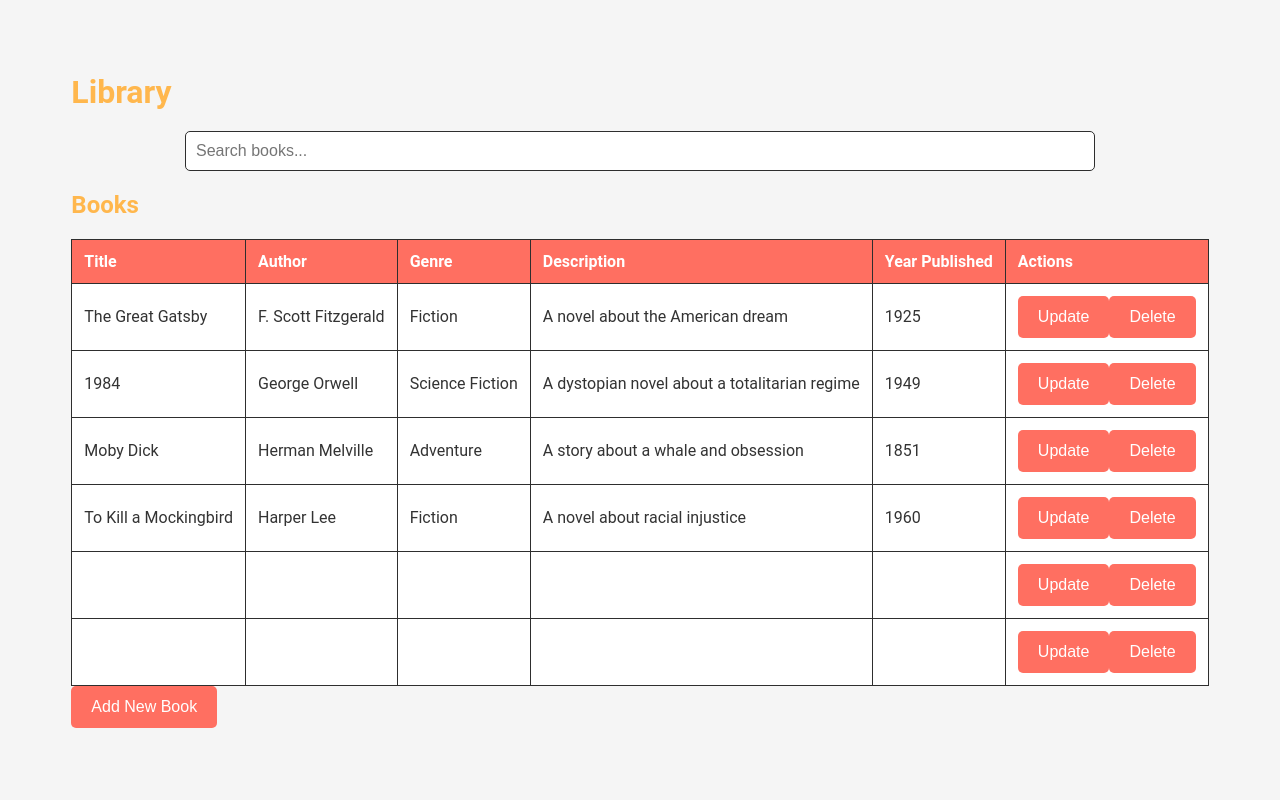
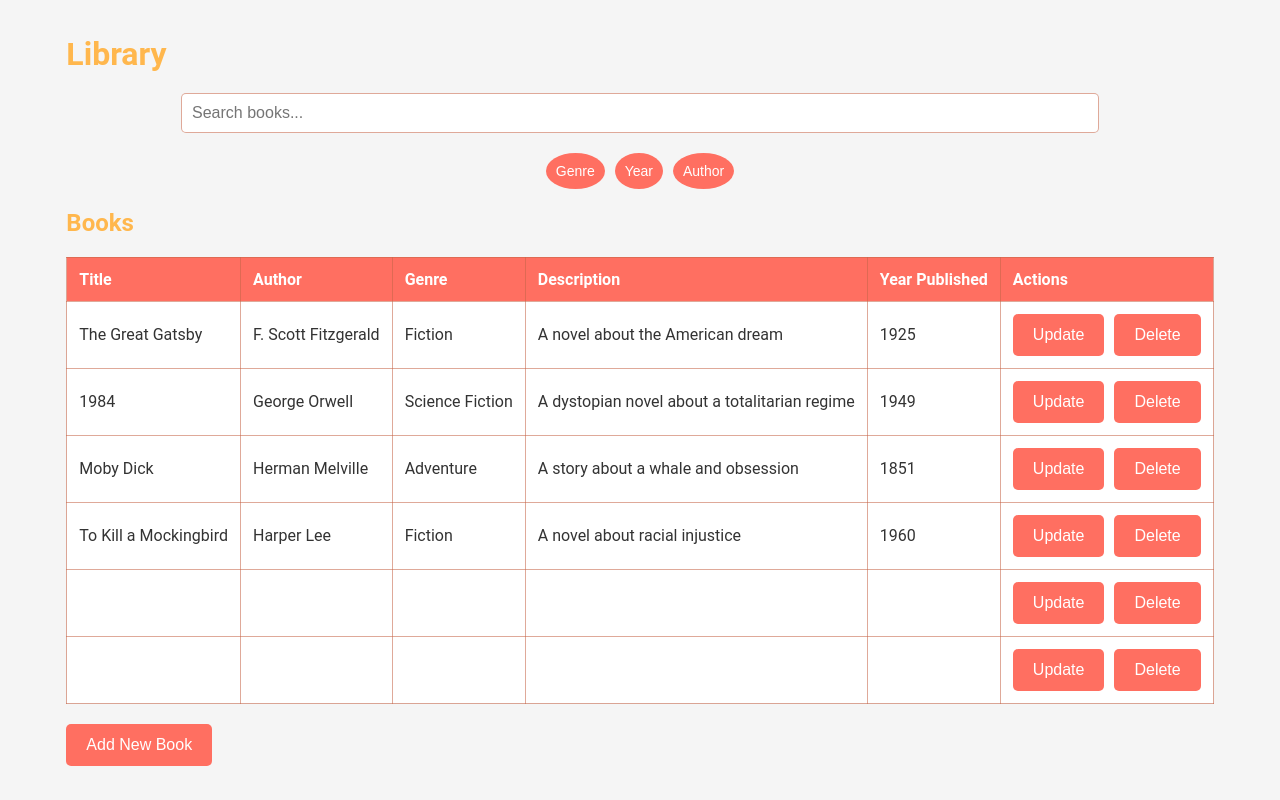
Before and after one commit to m4hum/project4, a React (Vite) app in the folder frontend/: page / in a window 1280 px wide. Built offline with nearby package versions, Linux system fonts and the light colour scheme; no server answers.

Commit message:
transparency for the hover over, adding buttons for filters and deleting csv route

```diff
--- a/frontend/src/App1.jsx
+++ b/frontend/src/App1.jsx
@@ -3,12 +3,16 @@ import BookList from "./BookList";
 import BookForm from "./BookForm";
 import CSVReader from "./CSVReader";
 import './Style.css';
+import Book from './models/Book';
+import Author from './models/Author';
+import Genre from './models/Genre';
 
 function App() {
   const [books, setBooks] = useState([]);
   const [isModalOpen, setIsModalOpen] = useState(false);
   const [currentBook, setCurrentBook] = useState({});
   const [searchTerm, setSearchTerm] = useState("");
+  const [filter, setFilter] = useState("");
 
   useEffect(() => {
     fetchBooks();
@@ -19,7 +23,15 @@ function App() {
       const response = await fetch("http://127.0.0.1:5000/api/books");
       if (response.ok) {
         const data = await response.json();
-        setBooks(data.books);
+        const books = data.books.map(book => new Book(
+          book.id,
+          book.title,
+          new Author(book.author.id, book.author.name),
+          new Genre(book.genre.id, book.genre.name),
+          book.yearPublished,
+          book.description
+        ));
+        setBooks(books);
       } else {
         console.error("Failed to fetch books");
       }
@@ -48,9 +60,18 @@ function App() {
     fetchBooks();
   };
 
-  const filteredBooks = books.filter(book =>
-    book.title.toLowerCase().includes(searchTerm.toLowerCase())
-  );
+  const filteredBooks = books
+    .filter(book => book.title.toLowerCase().includes(searchTerm.toLowerCase()))
+    .sort((a, b) => {
+      if (filter === "genre") {
+        return a.genre.name.localeCompare(b.genre.name);
+      } else if (filter === "year") {
+        return a.yearPublished - b.yearPublished;
+      } else if (filter === "author") {
+        return a.author.name.localeCompare(b.author.name);
+      }
+      return 0;
+    });
 
   return (
     <>
@@ -65,6 +86,13 @@ function App() {
         />
       </div>
 
+      {/* Filter Buttons */}
+      <div className="filter-buttons">
+        <button onClick={() => setFilter("genre")}>Genre</button>
+        <button onClick={() => setFilter("year")}>Year</button>
+        <button onClick={() => setFilter("author")}>Author</button>
+      </div>
+
       {/* Use the CSVReader component to load the CSV file */}
       <CSVReader setBooks={setBooks} />
 
@@ -72,7 +100,7 @@ function App() {
       <BookList books={filteredBooks} updateBook={openEditModal} updateCallback={onUpdate} />
 
       {/* Add New Book Button */}
-      <button onClick={openCreateModal}>Add New Book</button>
+      <button className="add-book-button" onClick={openCreateModal}>Add New Book</button>
 
       {/* Modal for Adding/Editing Books */}
       {isModalOpen && (
--- a/frontend/src/BookList.jsx
+++ b/frontend/src/BookList.jsx
@@ -43,8 +43,10 @@ const BookList = ({ books, updateBook, updateCallback }) => {
               <td>{book.description}</td>
               <td>{book.yearPublished}</td>
               <td>
-                <button onClick={() => updateBook(book)}>Update</button>
-                <button onClick={() => onDelete(book.id)}>Delete</button>
+                <div className="button-group">
+                  <button onClick={() => updateBook(book)}>Update</button>
+                  <button onClick={() => onDelete(book.id)}>Delete</button>
+                </div>
               </td>
             </tr>
           ))}
--- a/frontend/src/Style.css
+++ b/frontend/src/Style.css
@@ -1,7 +1,7 @@
 /* Root Variables for Consistent Styling */
 :root {
   --primary-color: #ff6f61;
-  --secondary-color: #2e2e2e;
+  --secondary-color: #c7674a8f;
   --background-color: #f5f5f5;
   --card-background: #ffffff;
   --text-color: #333333;
@@ -49,6 +49,30 @@ button {
 button:hover {
   background-color: var(--hover-color);
   transform: scale(1.05);
+}
+
+/* Filter Buttons Styles */
+.filter-buttons {
+  display: flex;
+  justify-content: center;
+  gap: 10px;
+  margin-bottom: 20px;
+}
+
+.filter-buttons button {
+  background-color: var(--primary-color);
+  color: #fff;
+  padding: 10px;
+  font-size: 14px;
+  border: none;
+  border-radius: 50%;
+  cursor: pointer;
+  transition: background-color 0.3s, transform 0.2s ease-in-out;
+}
+
+.filter-buttons button:hover {
+  background-color: var(--hover-color);
+  transform: scale(1.1);
 }
 
 /* Header */
@@ -120,7 +144,7 @@ tr:hover td {
   transition: color 0.3s;
 }
 
-.close:hover {
+close:hover {
   color: red;
 }
 
@@ -172,6 +196,17 @@ search-bar input:focus {
   border-color: var(--primary-color);
 }
 
+/* Button Spacing */
+.button-group {
+  display: flex;
+  gap: 10px;
+}
+
+/* Add New Book Button Spacing */
+.add-book-button {
+  margin-top: 20px;
+}
+
 /* Accessibility & Responsiveness */
 @media (max-width: 768px) {
   .modal-content {
--- /dev/null
+++ b/frontend/src/models/Author.js
@@ -0,0 +1,8 @@
+class Author {
+  constructor(id, name) {
+    this.id = id;
+    this.name = name;
+  }
+}
+
+export default Author;
--- /dev/null
+++ b/frontend/src/models/Book.js
@@ -0,0 +1,15 @@
+import Author from './Author';
+import Genre from './Genre';
+
+class Book {
+  constructor(id, title, author, genre, yearPublished, description) {
+    this.id = id;
+    this.title = title;
+    this.author = author instanceof Author ? author : new Author(author.id, author.name);
+    this.genre = genre instanceof Genre ? genre : new Genre(genre.id, genre.name);
+    this.yearPublished = yearPublished;
+    this.description = description;
+  }
+}
+
+export default Book;
--- /dev/null
+++ b/frontend/src/models/Genre.js
@@ -0,0 +1,8 @@
+class Genre {
+  constructor(id, name) {
+    this.id = id;
+    this.name = name;
+  }
+}
+
+export default Genre;
```
Also changed, not shown: 1 other file (tests, documents, lock files or other folders).
